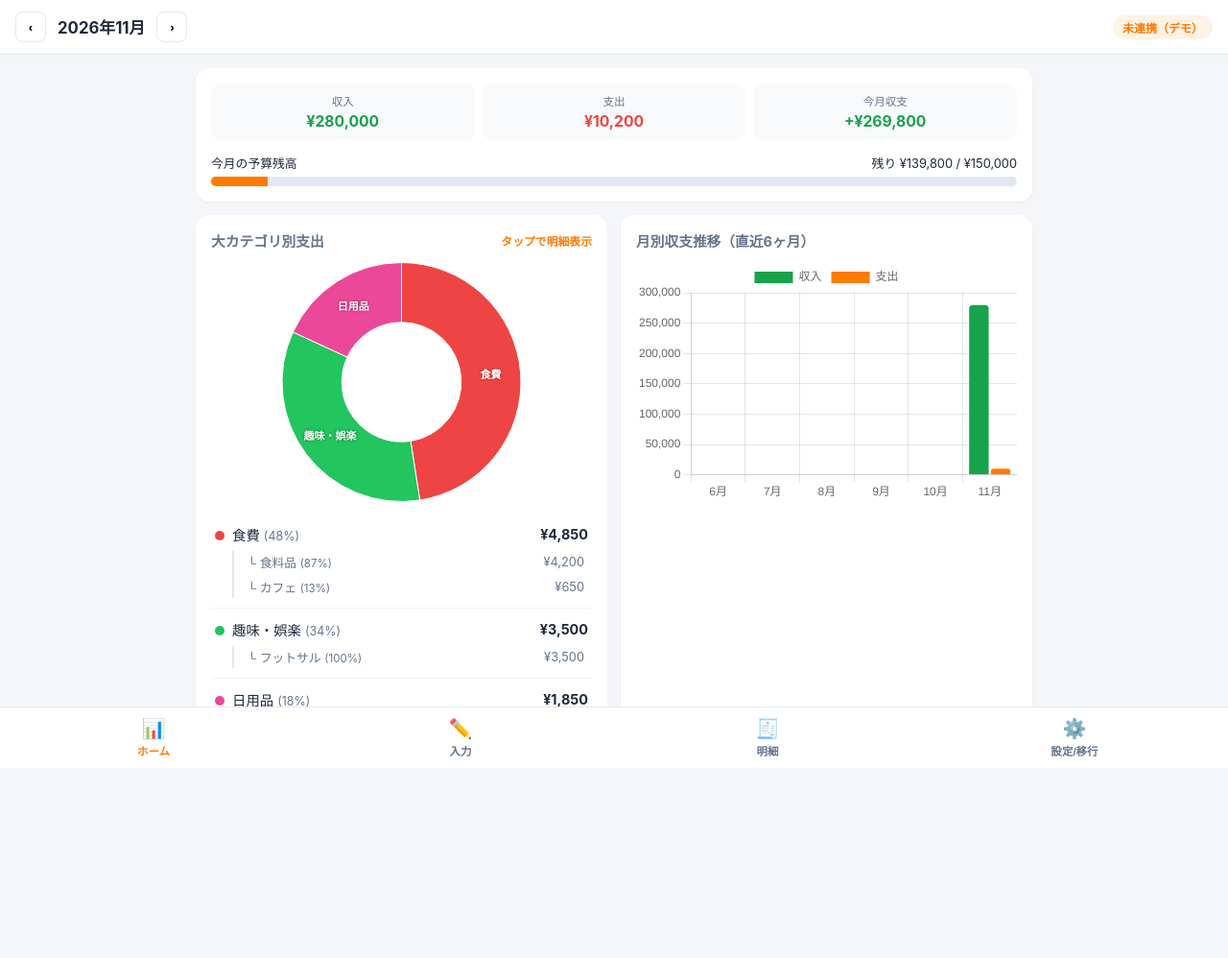
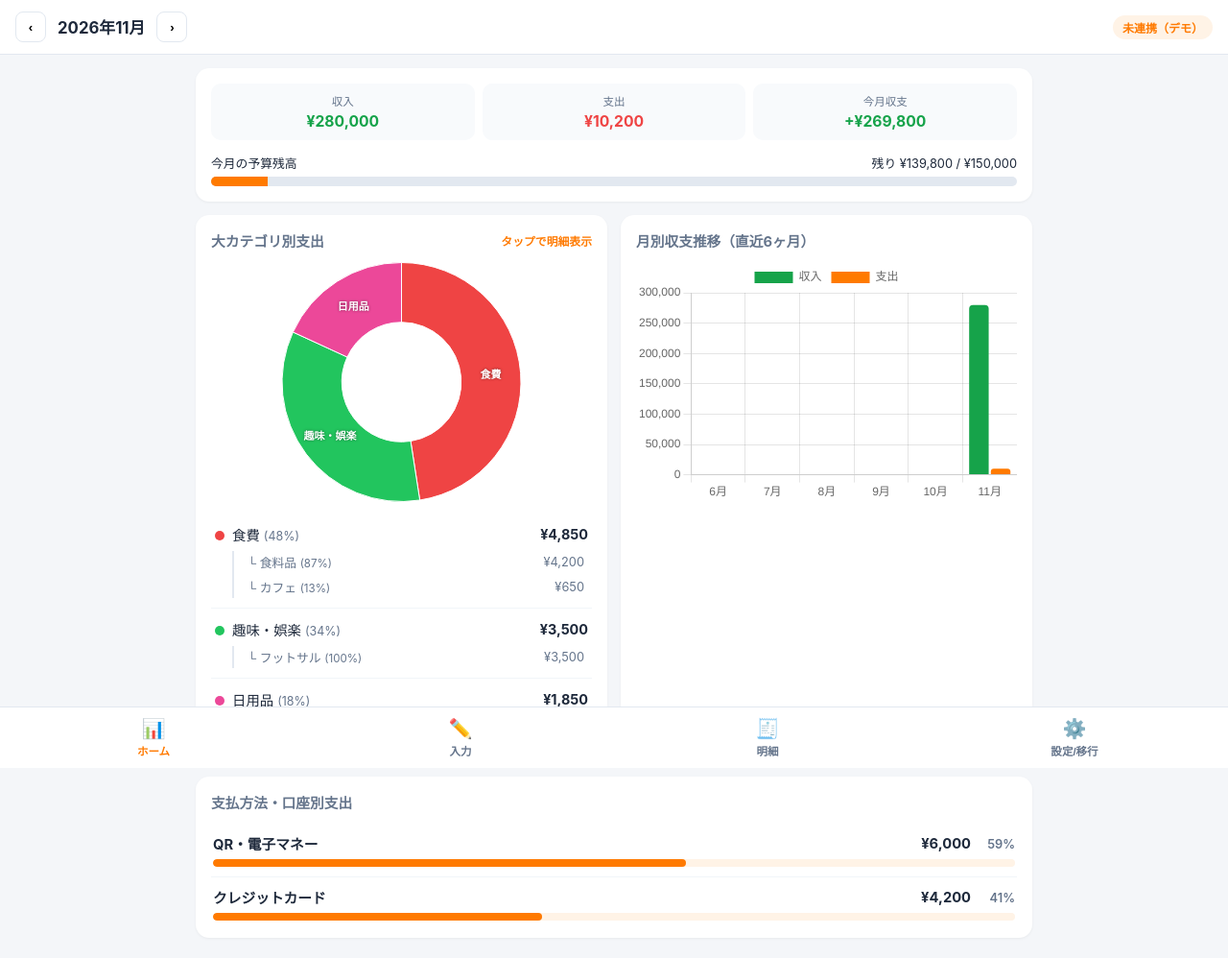
Before and after one commit to dai2002gh/kakeibo, a plain HTML site: page index.html in a window 1280 px wide. Shown: the whole page at 96% size. Before the commit the page ends 901 px from the top, so only its background shows below. Drawn offline with nearby package versions, Linux system fonts and the light colour scheme.

Commit message:
Update index.html

```diff
--- a/index.html
+++ b/index.html
@@ -104,6 +104,52 @@
       color: var(--text);
     }
 
+    .method-item {
+      padding: 10px 2px;
+      border-bottom: 1px solid #f1f5f9;
+    }
+    .method-item:last-child {
+      border-bottom: none;
+      padding-bottom: 2px;
+    }
+    .method-top {
+      display: flex;
+      align-items: center;
+      justify-content: space-between;
+      gap: 8px;
+      margin-bottom: 6px;
+      font-size: 0.92rem;
+    }
+    .method-name {
+      font-weight: 700;
+      color: var(--text);
+    }
+    .method-right {
+      display: flex;
+      align-items: baseline;
+      gap: 8px;
+      font-weight: 700;
+    }
+    .method-share {
+      font-size: 0.8rem;
+      font-weight: 600;
+      color: var(--sub);
+      min-width: 38px;
+      text-align: right;
+    }
+    .method-bar-bg {
+      height: 8px;
+      background: var(--primary-light);
+      border-radius: 99px;
+      overflow: hidden;
+    }
+    .method-bar-fill {
+      height: 100%;
+      background: var(--primary);
+      border-radius: 99px;
+      transition: width 0.3s;
+    }
+
     .type-tabs { display: grid; grid-template-columns: repeat(3, 1fr); gap: 6px; margin-bottom: 14px; }
     .type-btn {
       padding: 10px; border: 1px solid var(--border); background: #fff;
@@ -356,6 +402,13 @@
         <div class="card-title">月別収支推移（直近6ヶ月）</div>
         <div class="chart-box"><canvas id="barChart"></canvas></div>
       </div>
+    </div>
+
+    <div class="card">
+      <div class="card-title">
+        <span>支払方法・口座別支出</span>
+      </div>
+      <div id="paymentMethodBreakdown"></div>
     </div>
   </div>
 
@@ -1320,6 +1373,7 @@
     let inc = 0, exp = 0;
     const catTotals = {};
     const subTotalsByMajor = {};
+    const methodTotals = {};
 
     monthTxs.forEach(t => {
       if (t.type === 'income') inc += t.amount;
@@ -1330,6 +1384,9 @@
         const subName = t.subCategory && String(t.subCategory).trim() ? String(t.subCategory).trim() : '指定なし';
         if (!subTotalsByMajor[t.category]) subTotalsByMajor[t.category] = {};
         subTotalsByMajor[t.category][subName] = (subTotalsByMajor[t.category][subName] || 0) + t.amount;
+
+        const methodName = t.method && String(t.method).trim() ? String(t.method).trim() : '未設定';
+        methodTotals[methodName] = (methodTotals[methodName] || 0) + t.amount;
       }
     });
 
@@ -1382,6 +1439,30 @@
       `;
       breakdown.appendChild(group);
     });
+
+    const sortedMethods = Object.entries(methodTotals).sort((a, b) => b[1] - a[1]);
+    const methodWrap = document.getElementById('paymentMethodBreakdown');
+    if (sortedMethods.length === 0) {
+      methodWrap.innerHTML = '<div style="color:var(--sub); font-size:0.85rem;">支出データがありません</div>';
+    } else {
+      methodWrap.innerHTML = sortedMethods.map(([methodName, val]) => {
+        const share = exp > 0 ? Math.round((val / exp) * 100) : 0;
+        return `
+          <div class="method-item">
+            <div class="method-top">
+              <span class="method-name">${escapeHtml(methodName)}</span>
+              <div class="method-right">
+                <span>¥${val.toLocaleString()}</span>
+                <span class="method-share">${share}%</span>
+              </div>
+            </div>
+            <div class="method-bar-bg">
+              <div class="method-bar-fill" style="width:${share}%"></div>
+            </div>
+          </div>
+        `;
+      }).join('');
+    }
 
     if (pieChartInstance) pieChartInstance.destroy();
     const chartLabels = sortedCats.map(c => c[0]);
```
